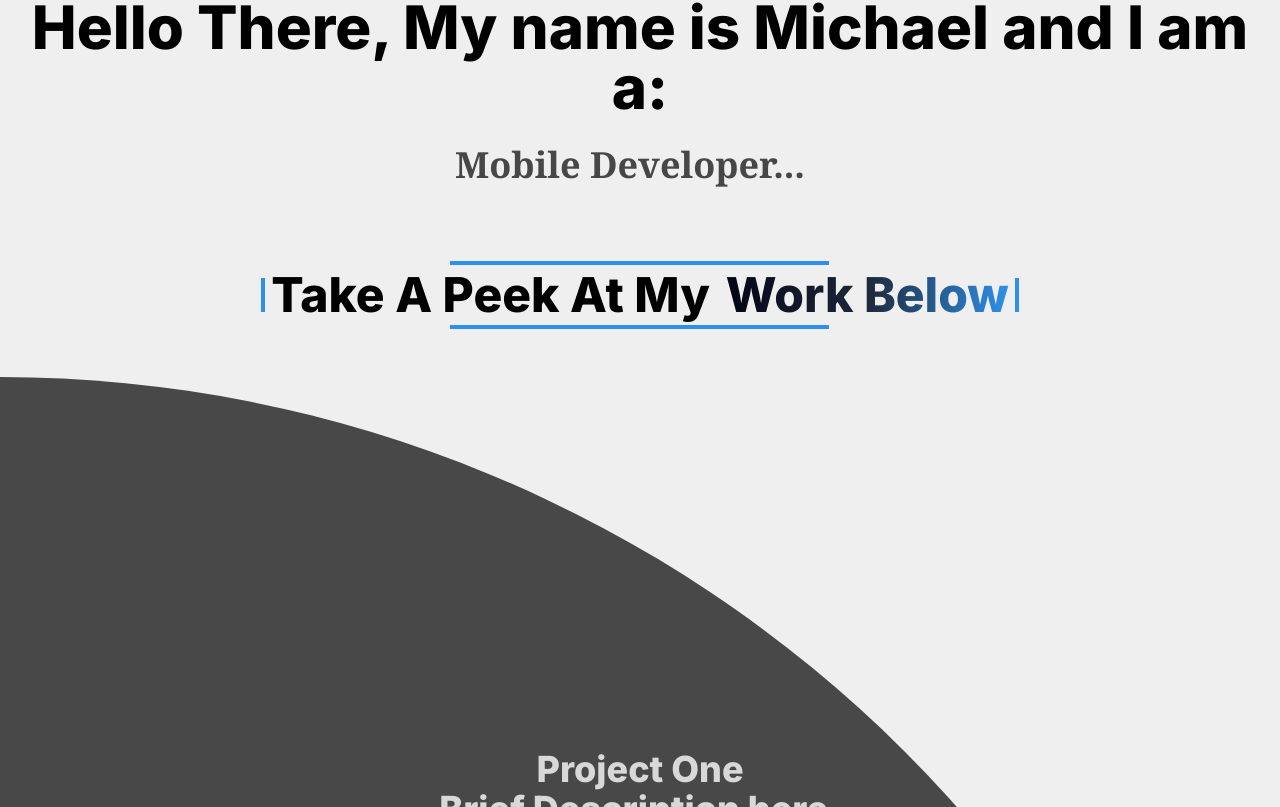
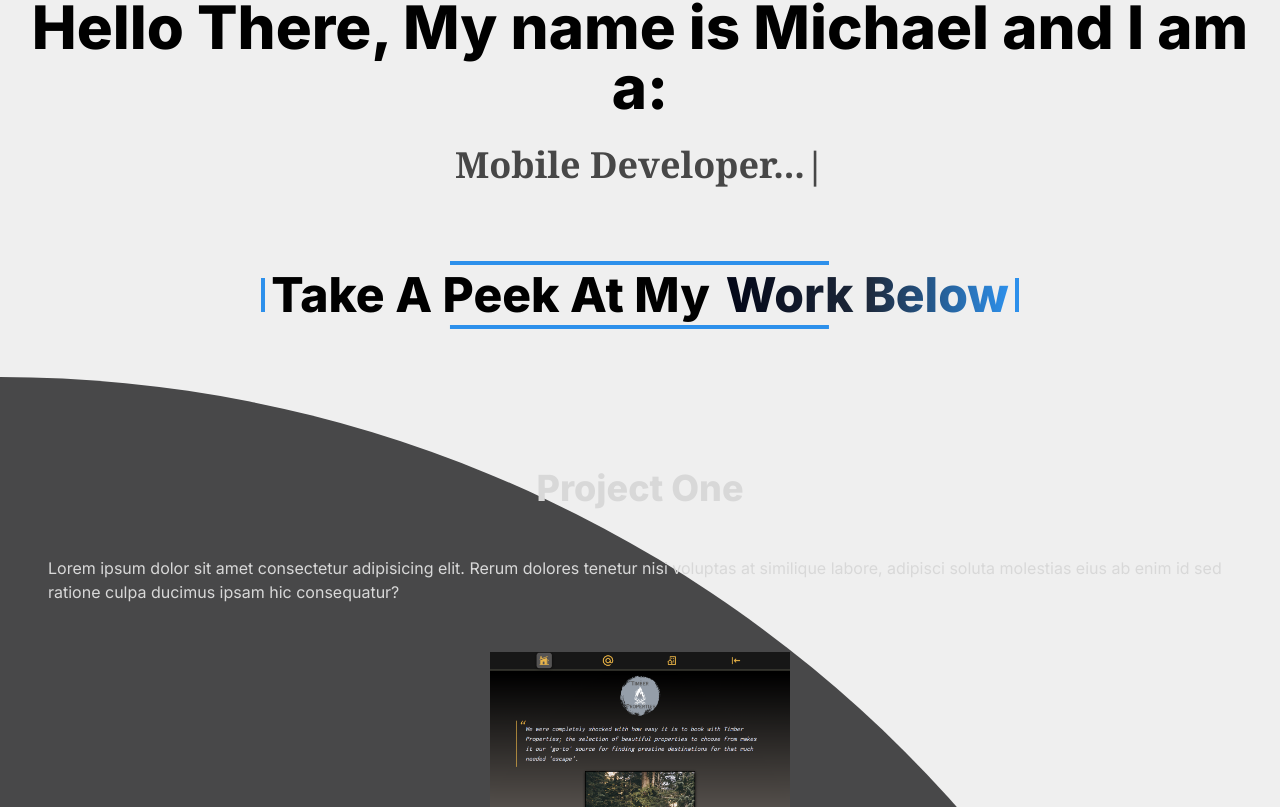
Before and after one commit to mjh1985codeman/portfolio, a Next.js app: page / in a window 1280 px wide. Shown: the part 153-960 px from the top of the page. Built offline with nearby package versions, Linux system fonts and the light colour scheme.

Commit message:
just some place holder stylings

```diff
--- a/app/components/ProjectSection.jsx
+++ b/app/components/ProjectSection.jsx
@@ -1,5 +1,6 @@
 'use client'
 import React, { useEffect } from 'react';
+import Image from "next/image";
 
 function ProjectSection() {
     useEffect(() => {
@@ -15,13 +16,18 @@ function ProjectSection() {
 
         const hiddenElements = document.querySelectorAll('.hidden');
         hiddenElements.forEach((el) => observer.observe(el));
+
+        return () => {
+            observer.disconnect();
+        };
     }, []);
     return (
         <>
-            <div className='projectSectionDiv text-[#d8d8d8] text-3xl lg:text-4xl font-extrabold font-serif"'>
+            <div className='projectSectionDiv text-[#d8d8d8] font-serif"'>
                 <section className='hidden'>
-                    <h2>Project One</h2>
-                    <p>Brief Description here.</p>
+                    <h2 className='text-3xl lg:text-4xl font-extrabold'>Project One</h2>
+                    <p className='flex flex-col items-center m-12'>Lorem ipsum dolor sit amet consectetur adipisicing elit. Rerum dolores tenetur nisi voluptas at similique labore, adipisci soluta molestias eius ab enim id sed ratione culpa ducimus ipsam hic consequatur?</p>
+                    <Image src="/images/timber-prop-ss.png" alt="timber properties project" width={300} height={300} />
                 </section>
                 <section className='hidden'>
                     <h2>Project Two</h2>
--- a/app/globals.css
+++ b/app/globals.css
@@ -55,7 +55,6 @@ body {
 .animated-border-div:hover {
   /* Adjusted position for hover state */
   --_p: 70%;
-  box-shadow: rgba(245, 0, 0);
 }
 
 .projectSectionDiv {
@@ -68,7 +67,7 @@ body {
   display: grid;
   place-items: center;
   align-content: center;
-  min-height: 100vh;
+  min-height: 80vh;
   padding: 0px;
   margin-top: 12px;
 }
@@ -77,9 +76,9 @@ body {
 /* Initial styling for hidden elements */
 .hidden {
   opacity: 0;
-  filter: blur(10px);
+  filter: blur(20px);
   transform: translateX(-100%);
-  transition: all 3.5s;
+  transition: all 3s;
 }
 
 /* Styling for visible elements */
```
Also changed, not shown: public/images/timber-prop-ss.png (added).
